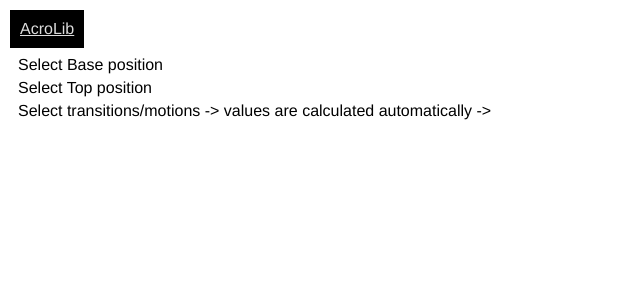
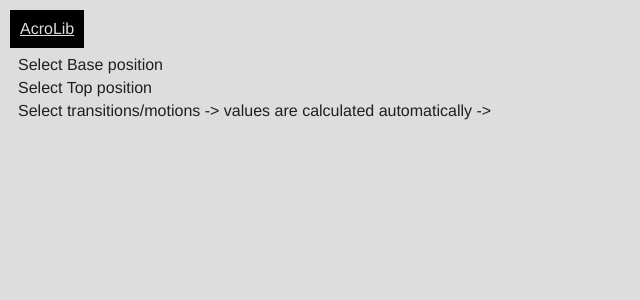
Before and after one commit to floshin/acrolib, a Jekyll site: the page built from interactive-tarrifsheet-element-difficulty-calculation.md, in a window 1280 px wide. Shown: the top 300 px of the page, without its empty margins (0-640 px from the left). Built offline with Jekyll 4.4.1, drawn with Linux system fonts in a browser that asks for light colours; our own code applies the rules of GitHub Pages for plain Markdown files.

Commit message:
Update default.html

```diff
--- a/_layouts/default.html
+++ b/_layouts/default.html
@@ -32,7 +32,7 @@
 }
 
 :root {
-  /* color-scheme: dark; */
+  color-scheme: light dark;
 
   --black: #000;
   --dark: #1f1f1f;
@@ -51,6 +51,9 @@ header {
     }
 
 body {
+  color: light-dark(var(--dark), var(--light));
+  background-color: light-dark(var(--light), var(--dark));
+
   font-family: Helvetica, arial, sans-serif;
   padding: 10px;
   max-width: 550px;
```
